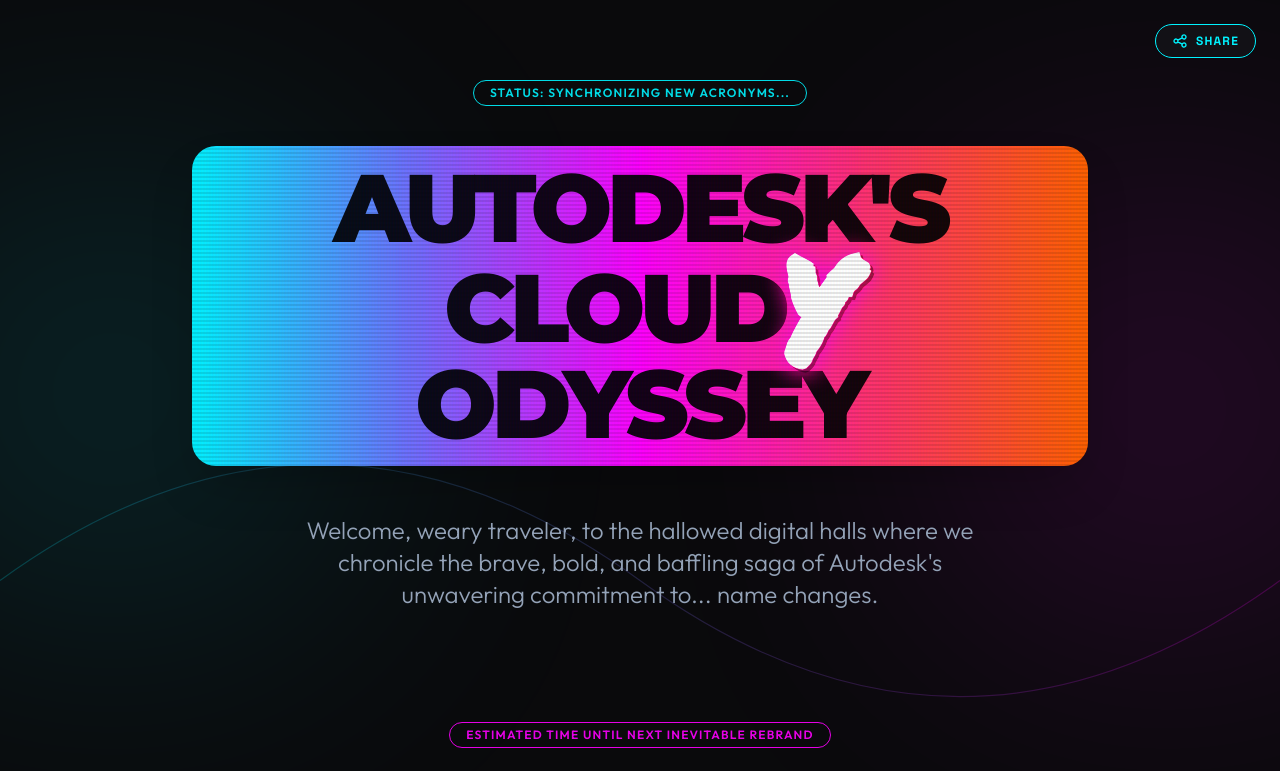
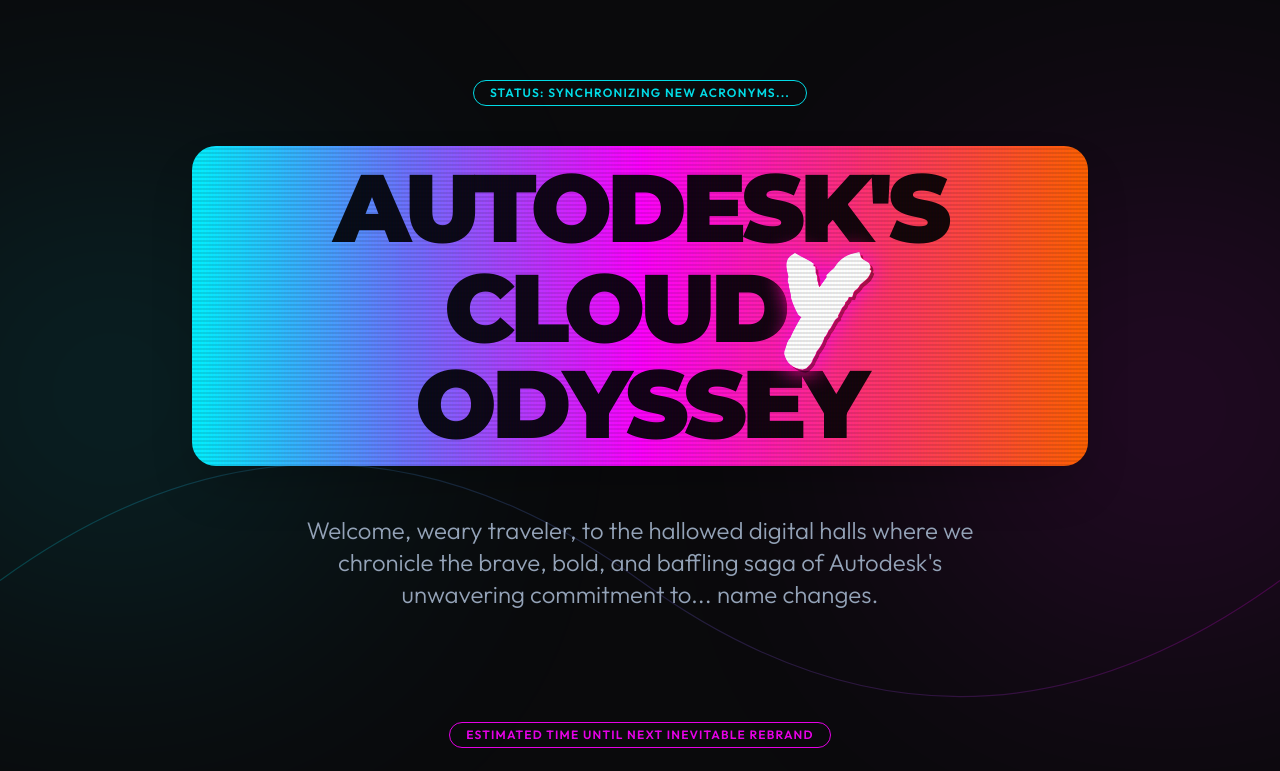
Before and after one commit to RyanGo83/Autodesk---Cloud-Odyssey, a React (Vite) app: page / in a window 1280 px wide. Shown: the top 771 px of the page. Built offline with nearby package versions, Linux system fonts and the light colour scheme.

Commit message:
Add files via upload

```diff
--- a/components/Header.tsx
+++ b/components/Header.tsx
@@ -1,6 +1,5 @@
 import React from 'react';
 import Countdown from './Countdown';
-import ShareButton from '../ShareButton';
 
 const Header: React.FC = () => {
   return (
@@ -16,11 +15,6 @@
             </linearGradient>
           </defs>
         </svg>
-      </div>
-
-      {/* Share Button — top right */}
-      <div className="absolute top-6 right-6 z-20">
-        <ShareButton />
       </div>
 
       <div className="relative z-10 w-full max-w-5xl mx-auto flex flex-col items-center">
```
